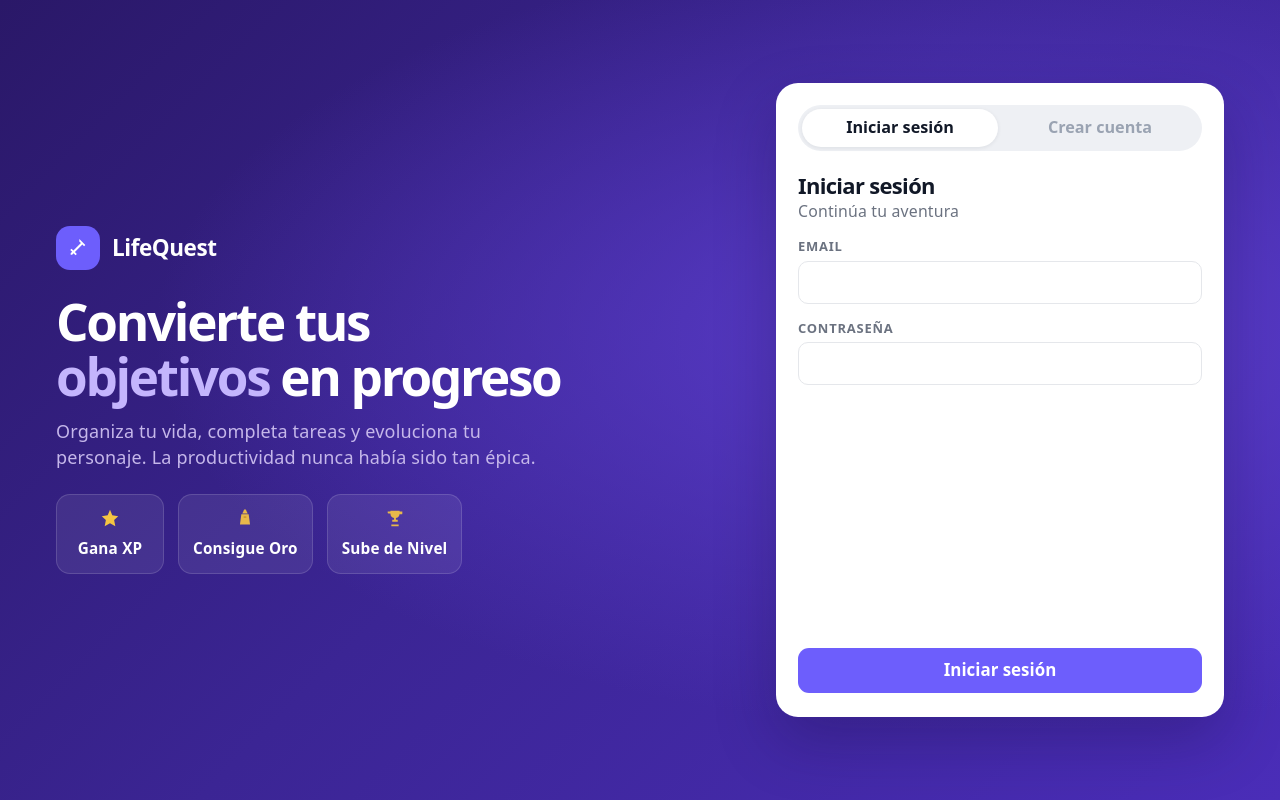
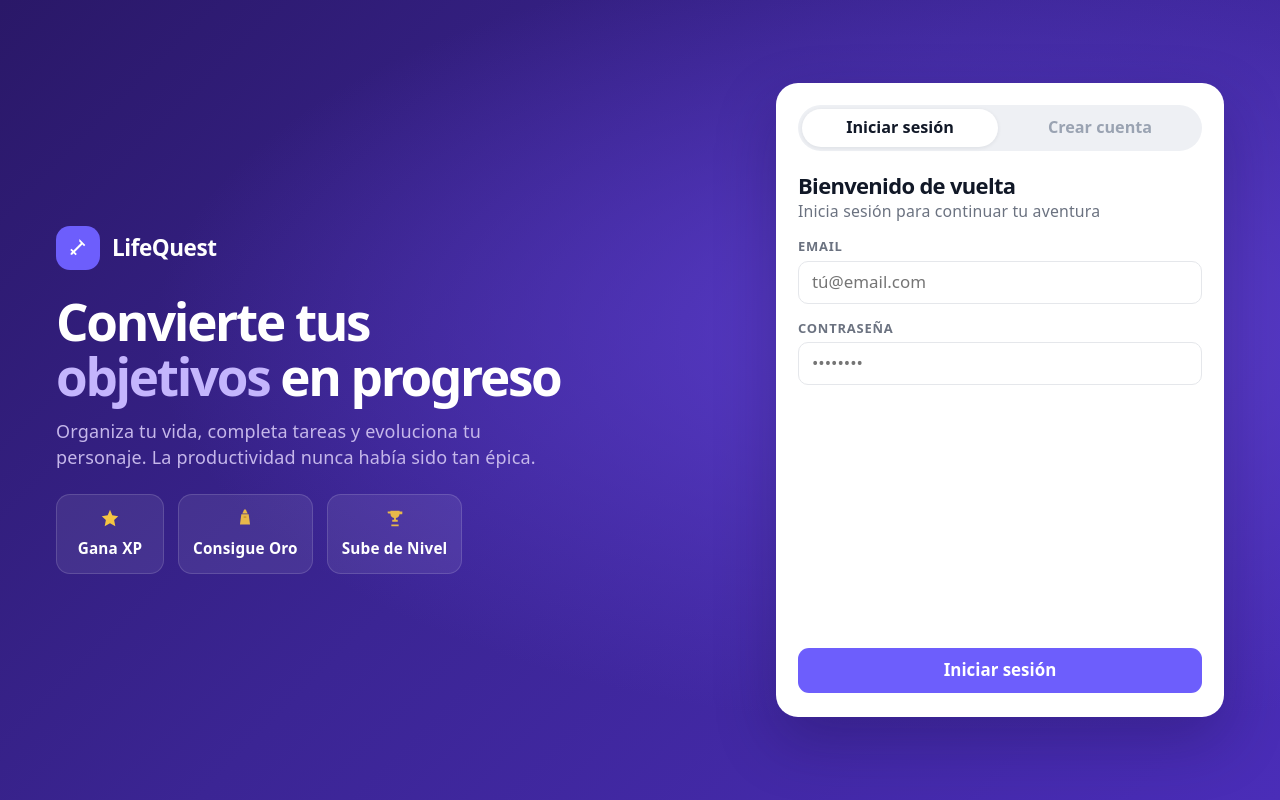
Before and after one commit to UPV-2026-PIN-12-01/LifeQuest, a React (Vite) app in the folder frontend/: page / in a window 1280 px wide. Both pictures are taken after a click on the tab "Iniciar sesión". Built offline with nearby package versions, Linux system fonts and the light colour scheme.

Commit message:
Update signup page to look like mockup

```diff
--- a/frontend/src/pages/SignupPage.jsx
+++ b/frontend/src/pages/SignupPage.jsx
@@ -364,8 +364,8 @@ function LoginForm({
   return (
     <form className="signup-login-stub" onSubmit={onSubmit} noValidate>
       <header className="signup-card-header">
-        <h2>Iniciar sesión</h2>
-        <p>Continúa tu aventura</p>
+        <h2>Bienvenido de vuelta</h2>
+        <p>Inicia sesión para continuar tu aventura</p>
       </header>
       <div className="signup-field">
         <label className="signup-label" htmlFor={emailId}>
@@ -376,6 +376,7 @@ function LoginForm({
           name="login-email"
           type="email"
           autoComplete="username"
+          placeholder="tú@email.com"
           value={email}
           onChange={onEmailChange}
           disabled={submitting}
@@ -390,6 +391,7 @@ function LoginForm({
           name="login-password"
           type="password"
           autoComplete="current-password"
+          placeholder="••••••••"
           value={password}
           onChange={onPasswordChange}
           disabled={submitting}
```
